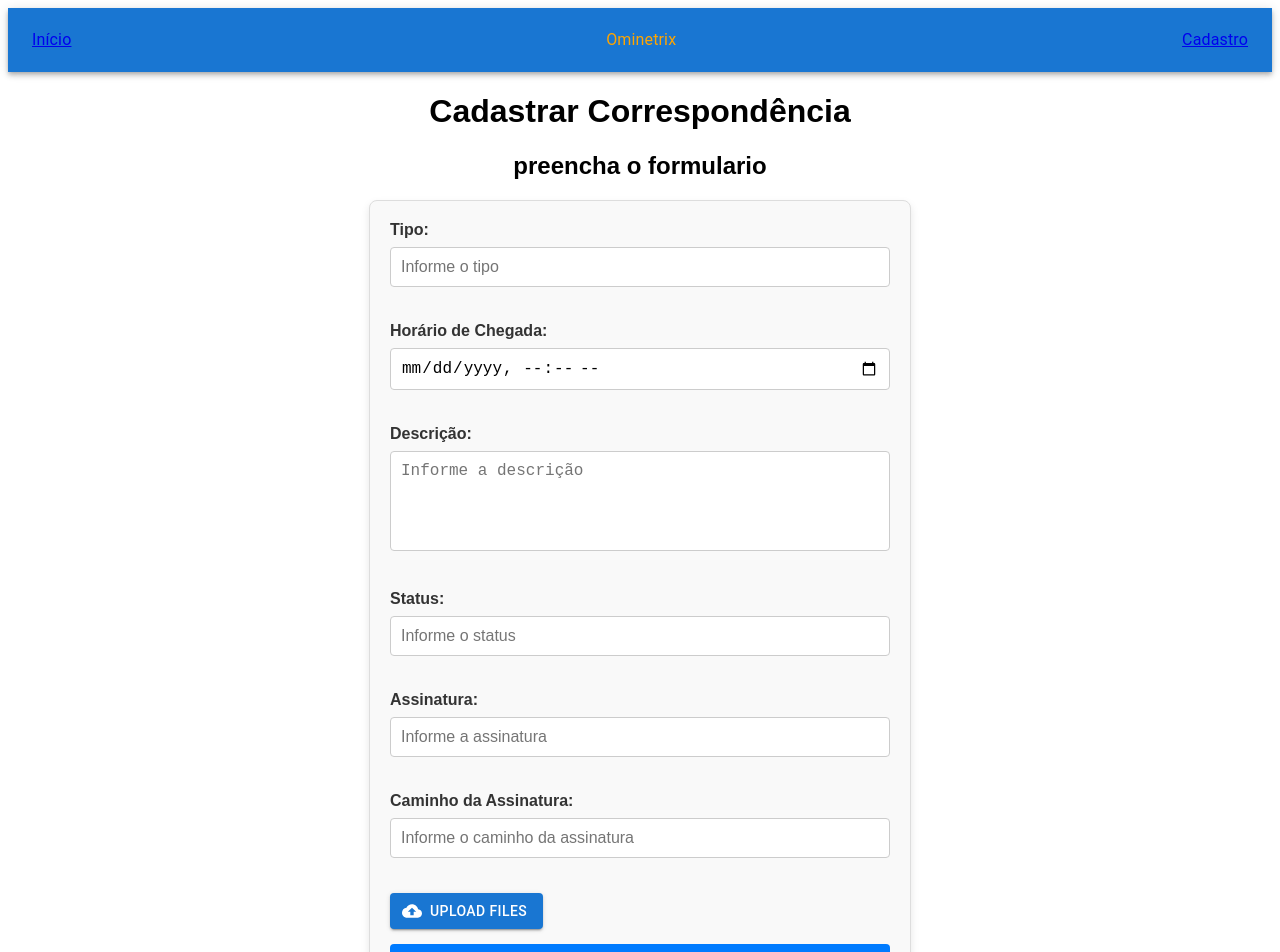
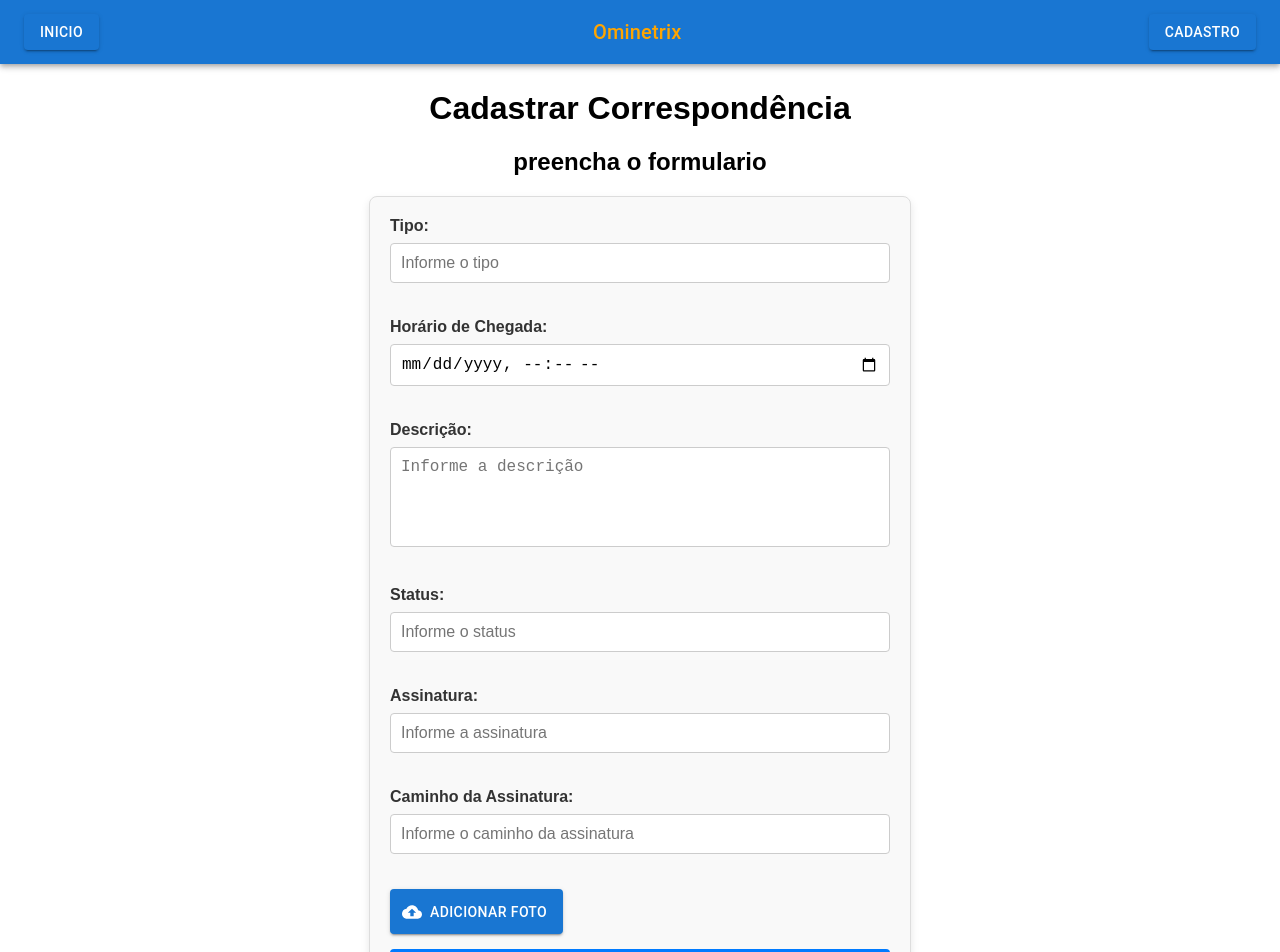
Before and after one commit to lucasbalbino09/ominetrix-page, a Next.js app: page /cadastro in a window 1280 px wide. Shown: the top 952 px of the page. Built offline with nearby package versions, Linux system fonts and the light colour scheme.

Commit message:
Ajuste do navbar

```diff
--- a/pages/cadastro.css
+++ b/pages/cadastro.css
@@ -3,6 +3,11 @@
   justify-content: center;
   font-family: Arial, sans-serif;
 }
+
+.titulo-formulario {
+  margin-top: 90px ;
+}
+
 /* Estilos gerais para o formulário */
 form {
   max-width: 500px;
@@ -14,7 +19,12 @@ form {
   box-shadow: 0 4px 8px rgba(0, 0, 0, 0.1);
   font-family: Arial, sans-serif;
 }
-
+.adicionar-foto {
+  display: flex;
+}
+.btn-adicionar-foto, .input-adicionar-foto {
+  height: 45px;
+}
 /* Estilos para os rótulos */
 form label {
   display: block;
--- a/pages/cadastro.tsx
+++ b/pages/cadastro.tsx
@@ -1,9 +1,9 @@
 "use client";
 import React, { useState } from "react";
 import Navbar from "@/pages/navbar";
-import { styled } from '@mui/material/styles';
-import Button from '@mui/material/Button';
-import CloudUploadIcon from '@mui/icons-material/CloudUpload';
+import { styled } from "@mui/material/styles";
+import Button from "@mui/material/Button";
+import CloudUploadIcon from "@mui/icons-material/CloudUpload";
 import "./cadastro.css";
 
 const Cadastro = () => {
@@ -15,15 +15,15 @@ const Cadastro = () => {
   const [signaturePath, setSignaturePath] = useState("");
   const [imagemUrl, setImagemUrl] = useState("");
 
-  const VisuallyHiddenInput = styled('input')({
-    clip: 'rect(0 0 0 0)',
-    clipPath: 'inset(50%)',
+  const VisuallyHiddenInput = styled("input")({
+    clip: "rect(0 0 0 0)",
+    clipPath: "inset(50%)",
     height: 1,
-    overflow: 'hidden',
-    position: 'absolute',
+    overflow: "hidden",
+    position: "absolute",
     bottom: 0,
     left: 0,
-    whiteSpace: 'nowrap',
+    whiteSpace: "nowrap",
     width: 1,
   });
 
@@ -108,21 +108,24 @@ const Cadastro = () => {
           />
         </div>
 
-        <div>
+        <div className="adicionar-foto">
           <Button
             component="label"
-            role={undefined}
+            className="btn-adicionar-foto"
             variant="contained"
-            tabIndex={-1}
             startIcon={<CloudUploadIcon />}
           >
-            Upload files
+            Adicionar Foto
             <VisuallyHiddenInput
               type="file"
-              onChange={(event) => console.log(event.target.files)}
-              multiple
+              onChange={(e) => {
+                if (e.target.files && e.target.files[0]) {
+                  setImagemUrl(e.target.files[0].name); // Captura o nome do arquivo
+                }
+              }}
             />
           </Button>
+          <span className="input-adicionar-foto">{imagemUrl}</span>
         </div>
 
         <button type="submit">Enviar</button>
--- a/pages/navbar.css
+++ b/pages/navbar.css
@@ -3,3 +3,11 @@
     font-weight: bold;
     color: orange;
 }
+
+.menu {
+    text-decoration: none;
+
+}
+.inicio {
+    color: white;
+}
--- a/pages/navbar.tsx
+++ b/pages/navbar.tsx
@@ -5,21 +5,23 @@ import Box from "@mui/material/Box";
 import Toolbar from "@mui/material/Toolbar";
 import Typography from "@mui/material/Typography";
 import Link from "next/link";
+import Button from "@mui/material/Button";
 import "./Navbar.css";
-
 
 export default function Navbar() {
   return (
+    <>
       <Box sx={{ flexGrow: 1 }}>
-      <AppBar position="static">
+        <AppBar position="absolute">
           <Toolbar>
             <Typography component="div" sx={{ flexGrow: 1 }}>
               <Link href="/" legacyBehavior>
-              <a className="menu">Início</a>
+                <Button variant="contained">Inicio</Button>
               </Link>
             </Typography>
             <Typography
               component="h1"
+              variant="h6"
               sx={{ flexGrow: 35 }}
               className="titulo-site"
               justifyContent={"center"}
@@ -29,11 +31,12 @@ export default function Navbar() {
             </Typography>
             <Typography component="div">
               <Link href="/cadastro" legacyBehavior>
-              <a className="menu">Cadastro</a>
+                <Button variant="contained">Cadastro</Button>
               </Link>
             </Typography>
           </Toolbar>
         </AppBar>
       </Box>
+    </>
   );
 }
--- a/pages/tabela.css
+++ b/pages/tabela.css
@@ -1,6 +1,6 @@
 
 .titulo {
-    margin-top: 50px;
+    margin-top: 90px;
     display: flex;
     align-items: center;
     justify-content: center;
```
Lines whose indentation alone changed are shown as unchanged.
